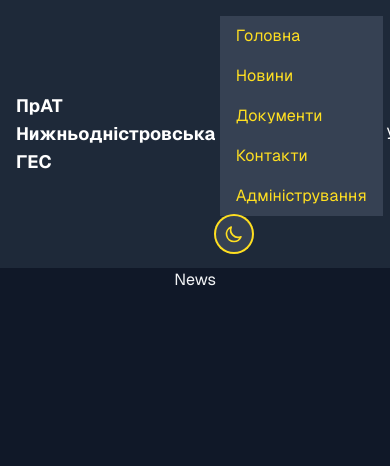
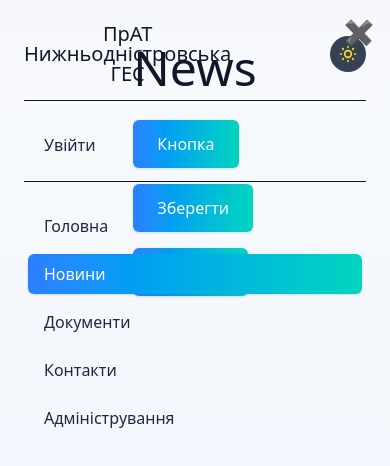
Before and after one commit to Airteg/dn-gaes, a Next.js app: page /news in a window 390 px wide. Both pictures are taken after a click on the button "Open menu". Shown: the top 466 px of the page. Built offline with nearby package versions, Linux system fonts and the light colour scheme; no server answers.

Commit message:
added mobile adaptation for menu

```diff
--- a/src/app/layout.js
+++ b/src/app/layout.js
@@ -23,9 +23,9 @@
       </head>
       <body>
         <AuthProvider>
-          <div className="flex flex-col min-h-screen min-w-screen">
+          <div className="flex flex-col min-h-screen min-w-screen overflow-hidden">
             <Menu />
-            <main className="min-w-full flex flex-1 justify-center mx-auto p-0">
+            <main className="min-w-full flex flex-1 justify-center mx-auto p-0 overflow-hidden">
               {children}
             </main>
           </div>
--- a/src/app/news/page.jsx
+++ b/src/app/news/page.jsx
@@ -1,5 +1,13 @@
+import Button from "@/components/ui/Button.jsx";
 import React from "react";
 
 export default function News() {
-  return <div>News </div>;
+  return (
+    <div>
+      <h1>News</h1>
+      <Button className="mt-4" />
+      <Button className="mt-4">Зберегти</Button>
+      <Button className="mt-4">Натисни</Button>
+    </div>
+  );
 }
--- a/src/components/ButtonLogout.jsx
+++ b/src/components/ButtonLogout.jsx
@@ -1,14 +1,15 @@
 "use client";
 
 import { logout } from "@/utils/authActions/auth.js";
+import Button from "./ui/Button.jsx";
 
 export default function ButtonLogout() {
   return (
-    <button
+    <Button
       onClick={() => logout()}
       className="ml-4 bg-red-500 hover:bg-red-600 px-2 py-1 rounded"
     >
       Вийти
-    </button>
+    </Button>
   );
 }
--- a/src/components/Menu.jsx
+++ b/src/components/Menu.jsx
@@ -1,53 +1,31 @@
 import { auth } from "@/auth";
 import Image from "next/image.js";
-import Link from "next/link";
 import ButtonLogout from "./ButtonLogout.jsx";
 import ThemeToggleButton from "./ThemeToggleButton.jsx";
+import NavLink from "./ui/NavLink.jsx";
+import MobileMenu from "./MobileMenu";
 
 export default async function Menu() {
   const session = await auth();
   const user = session?.user;
-  // console.log("🚀 ~ user:", session?.user);
-
-  const linkClasses = (pathname, href) =>
-    `block mx-1 py-2 px-4 ${
-      pathname === href
-        ? "bg-gray-700 text-yellow-300"
-        : "hover:bg-gray-700 md:hover:bg-transparent"
-    }`;
 
   return (
-    <nav className="bg-gray-800 text-white p-4">
+    <nav className="bg-[var(--nav-bg)]  p-4">
       <div className="container mx-auto flex justify-between items-center">
-        <div className="text-lg font-bold">ПрАТ Нижньодністровська ГЕС</div>
-        <div className="md:flex md:space-x-4 justify-around md:w-auto">
-          <Link href="/" className={linkClasses("/", "/")}>
-            Головна
-          </Link>
-          <Link href="/news" className={linkClasses("/news", "/news")}>
-            Новини
-          </Link>
-          <Link
-            href="/documents"
-            className={linkClasses("/documents", "/documents")}
-          >
-            Документи
-          </Link>
-          <Link
-            href="/contacts"
-            className={linkClasses("/contacts", "/contacts")}
-          >
-            Контакти
-          </Link>
-          {/* {user && (user.role === "admin" || user.role === "moderator") && ( */}
-          <Link href="/admin" className={linkClasses("/admin", "/admin")}>
-            Адміністрування
-          </Link>
-          <ThemeToggleButton />
+        <div className="max-[1479px]:hidden border border-red-500">
+          <h5>ПрАТ Нижньодністровська ГЕС</h5>
         </div>
-        <div>
+        <div className="flex justify-around max-[1479px]:hidden border border-green-500">
+          <NavLink href="/">Головна</NavLink>
+          <NavLink href="/news">Новини</NavLink>
+          <NavLink href="/documents">Документи</NavLink>
+          <NavLink href="/contacts">Контакти</NavLink>
+          <NavLink href="/admin">Адміністрування</NavLink>
+        </div>
+        <div className="flex justify-between items-center w-auto max-[1479px]:hidden border border-orange-500">
           {user ? (
-            <div>
+            <div className="flex justify-between items-center">
+              <div className="flex justify-between items-center">
                 {user.image && (
                   <Image
                     src={user.image}
@@ -59,18 +37,23 @@
                     }}
                   />
                 )}
-              <Link href="/dashboard">
-                {user.name} ({user.role})
-              </Link>
-
+                <div>
+                  <NavLink href="/dashboard">
+                    <p>{user.name}</p> <p>({user.role})</p>
+                  </NavLink>
+                </div>
                 <ButtonLogout />
               </div>
+            </div>
           ) : (
-            <Link href="/login" className="hover:underline">
-              Увійти
-            </Link>
+            <NavLink href="/login">Увійти</NavLink>
           )}
         </div>
+        <div className="max-[1479px]:hidden">
+          <ThemeToggleButton />
+        </div>
+
+        <MobileMenu user={user} />
       </div>
     </nav>
   );
--- /dev/null
+++ b/src/components/MobileMenu.jsx
@@ -0,0 +1,89 @@
+"use client";
+
+import Image from "next/image";
+import { useState } from "react";
+import NavLink from "./ui/NavLink";
+import ThemeToggleButton from "./ThemeToggleButton";
+import ButtonLogout from "./ButtonLogout";
+
+export default function MobileMenu({ user }) {
+  const [open, setOpen] = useState(false);
+
+  if (!open) {
+    return (
+      <button
+        onClick={() => setOpen(true)}
+        className="block min-[1480px]:hidden ml-4"
+        aria-label="Open menu"
+      >
+        <svg
+          width="24"
+          height="24"
+          stroke="currentColor"
+          fill="none"
+          strokeWidth="2"
+        >
+          <path d="M4 6h16M4 12h16M4 18h16" />
+        </svg>
+      </button>
+    );
+  }
+
+  return (
+    <div className="absolute top-0 left-0 w-full h-screen bg-[var(--background)]/95 z-50 p-6 text-[var(--foreground)] flex flex-col gap-6">
+      {/* Верхній блок */}
+      <div className="flex justify-between items-center border-b border-[var(--foreground)] pb-4">
+        <div className="text-center leading-5">
+          <h5>ПрАТ</h5>
+          <h5>Нижньодністровська</h5>
+          <h5>ГЕС</h5>
+        </div>
+        <ThemeToggleButton />
+      </div>
+
+      {/* Блок юзера */}
+      <div className="flex items-center gap-3 border-b border-[var(--foreground)] pb-4">
+        {user?.image && (
+          <Image
+            src={user.image}
+            width={40}
+            height={40}
+            alt={user.name ?? "Avatar"}
+            style={{ borderRadius: "50%" }}
+          />
+        )}
+        <div className="flex flex-col">
+          {user ? (
+            <>
+              <NavLink href="/dashboard">
+                <p>{user.name}</p>
+                <p>({user.role})</p>
+              </NavLink>
+              <ButtonLogout />
+            </>
+          ) : (
+            <NavLink href="/login">Увійти</NavLink>
+          )}
+        </div>
+      </div>
+
+      {/* Навігація */}
+      <div className="flex flex-col gap-2">
+        <NavLink href="/">Головна</NavLink>
+        <NavLink href="/news">Новини</NavLink>
+        <NavLink href="/documents">Документи</NavLink>
+        <NavLink href="/contacts">Контакти</NavLink>
+        <NavLink href="/admin">Адміністрування</NavLink>
+      </div>
+
+      {/* Закрити */}
+      <button
+        onClick={() => setOpen(false)}
+        className="absolute top-4 right-4 text-2xl text-[var(--foreground)]"
+        aria-label="Закрити меню"
+      >
+        ✖
+      </button>
+    </div>
+  );
+}
--- /dev/null
+++ b/src/components/ui/Button.jsx
@@ -0,0 +1,27 @@
+"use client";
+
+export default function Button({
+  children = "Кнопка",
+  onClick = () => {},
+  type = "button",
+  className = "",
+}) {
+  return (
+    <button
+      type={type}
+      onClick={onClick}
+      className={`
+        flex items-center justify-center
+        px-6 py-3
+        bg-gradient-to-r from-blue-500 to-teal-400
+        text-white text-base font-medium leading-6
+        rounded-md shadow-sm
+        transition duration-300 ease-in-out
+        cursor-pointer
+        ${className}
+      `}
+    >
+      {children}
+    </button>
+  );
+}
--- /dev/null
+++ b/src/components/ui/NavLink.jsx
@@ -0,0 +1,21 @@
+"use client";
+
+import Link from "next/link";
+import { usePathname } from "next/navigation";
+
+export default function NavLink({ href, children }) {
+  const pathname = usePathname();
+  const isActive = pathname === href;
+
+  const base = "block mx-1 py-2 px-4 transition";
+  const active =
+    "bg-gradient-to-r from-blue-500 to-teal-400 text-white font-medium rounded-md shadow-sm";
+  const inactive =
+    "text-[var(--link-color)] hover:text-[var(--link-hover)] hover:underline";
+
+  return (
+    <Link href={href} className={`${base} ${isActive ? active : inactive}`}>
+      {children}
+    </Link>
+  );
+}
--- a/src/styles/globals.css
+++ b/src/styles/globals.css
@@ -15,7 +15,24 @@
   src: url("/fonts/GeistMonoVF.woff") format("woff");
 }
 
-/* Основні стилі */
+/* Теми через CSS-змінні */
+html {
+  --background-image: linear-gradient(#f8fafc, #eff6ff);
+  --foreground: #0f172a;
+  --link-color: #1e293b; /* slate-800 */
+  --link-hover: #0f172a; /* slate-900 */
+  --nav-bg: rgba(243, 244, 246, 0.386); /* gray-100/20 */
+}
+
+html.dark {
+  --background-image: linear-gradient(#0f172a, #1e293b);
+  --foreground: #f1f5f9;
+  --link-color: #f1f5f9; /* slate-100 */
+  --link-hover: #e2e8f0; /* slate-200 */
+  --nav-bg: rgba(31, 41, 55, 0.2); /* gray-800/20 */
+}
+
+/* Базові стилі */
 html,
 body {
   box-sizing: border-box;
@@ -27,15 +44,15 @@
 }
 
 body {
-  @apply bg-[var(--background)] text-[var(--foreground)];
+  background-image: var(--background-image);
+  color: var(--foreground);
   font-family: "GeistVF", Arial, Helvetica, sans-serif;
+  transition:
+    background-image 0.3s ease,
+    color 0.3s ease;
   -webkit-font-smoothing: antialiased;
   -moz-osx-font-smoothing: grayscale;
-}
-
-/* Темна тема */
-.dark body {
-  @apply bg-gray-900 text-gray-100;
+  @apply font-sans;
 }
 
 /* Стилі модального вікна */
```
Also changed, not shown: src/styles/page.module.css (deleted, +0 -168 lines). Lines whose indentation alone changed are shown as unchanged.
